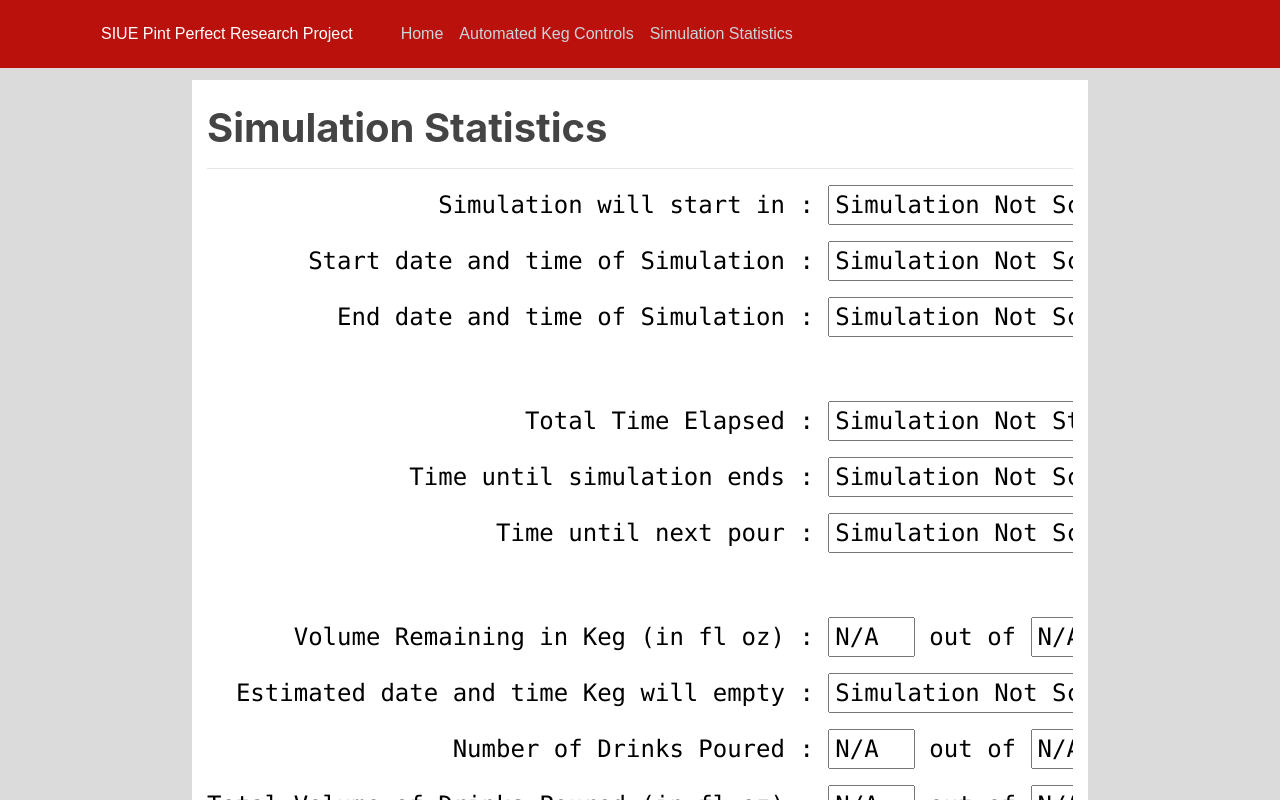
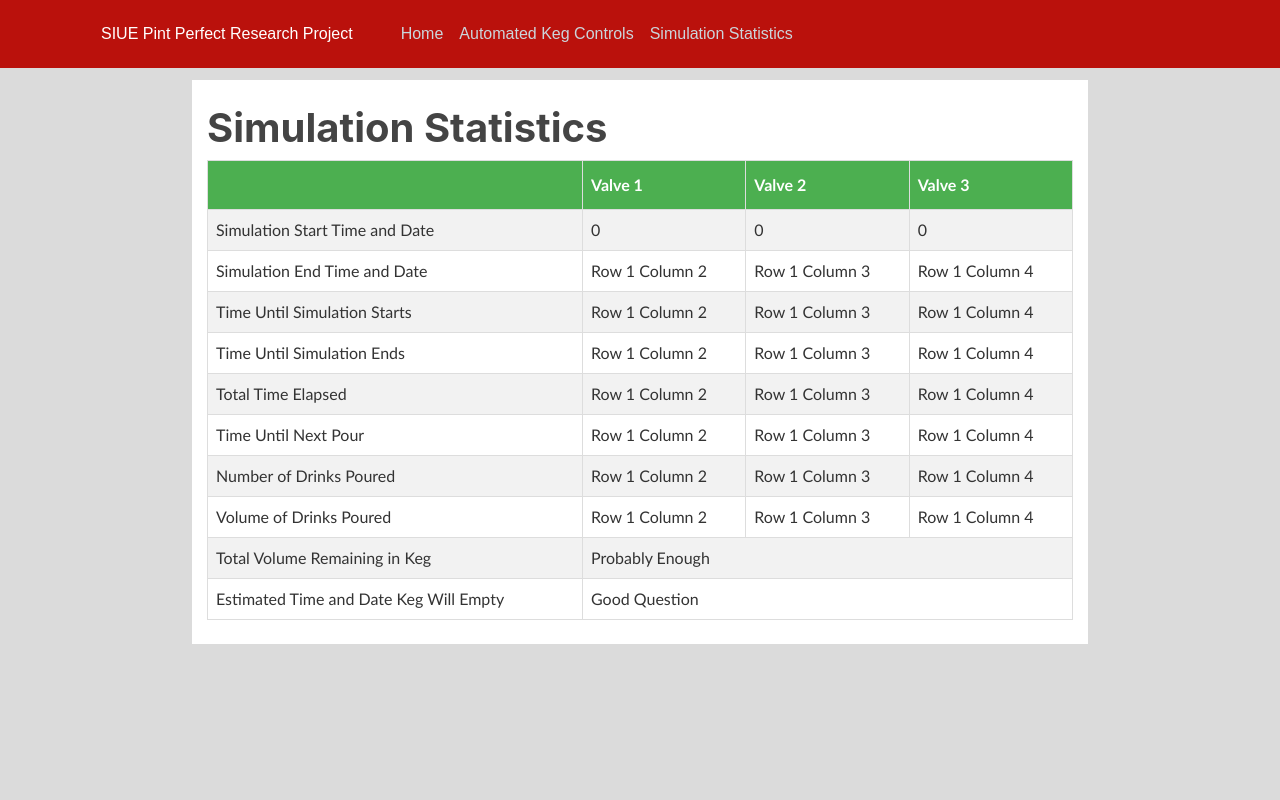
Before and after one commit to brjohns97/ece405-project, a Flask app: page /simulation in a window 1280 px wide. Run offline with Flask 2, Linux system fonts and the light colour scheme; parts of the project's set-up code (start-up, migrations or seed data) failed here and were passed over; some libraries are stand-ins or nearby versions.

Commit message:
added semaphores so valves do not pour at the same time. added table structure for displaying values. still needs to send all necesary values in @app.route(.simulation)

```diff
--- a/Projectex_V2/pprp/routes.py
+++ b/Projectex_V2/pprp/routes.py
@@ -1,22 +1,16 @@
-from flask import render_template, url_for, request, flash, redirect, Flask, request, jsonify
+from flask import render_template, url_for, flash, redirect, Flask, request, jsonify
 from pprp import app
 import requests
-from pprp.forms import PassMCForm, PassACForm, KegeratorForm
+from pprp.forms import KegeratorForm
 import datetime
 import operations
-import threading
 
 import RPi.GPIO as GPIO
 import time
 
-op1 = operations.Operations(17) #passing in the flow meter GPIO
-op1.keg_stuff['valve_GPIO']=18
-
-op2 = operations.Operations(27) #passing in the flow meter GPIO
-op2.keg_stuff['valve_GPIO']=23
-
-op3 = operations.Operations(22) #passing in the flow meter GPIO
-op3.keg_stuff['valve_GPIO']=24
+op1 = operations.Operations(17, 18) #passing in the flow meter GPIO and valve GPIO
+op2 = operations.Operations(27, 23) #passing in the flow meter GPIO and valve GPIO
+op3 = operations.Operations(22, 24) #passing in the flow meter GPIO and valve GPIO
 
 posts = [
     {
@@ -58,8 +52,8 @@
     {
         'author': 'Brad Johnson',
         'title': 'Created option to use 1-3 valves',
-        'content': 'The website now works with a maximum of 3 valves',
-        'date_posted': 'May 8, 2020'
+        'content': 'The website now works with 3 valves',
+        'date_posted': 'May 9, 2020'
     }
 ]
 
@@ -109,16 +103,34 @@
 
 @app.route('/_stuff', methods= ['GET'])
 def stuff():
-    dynamic_values = {
-            'time_until_next_pour': op1.keg_stuff['time_until_next_pour'],
-            'POURING': op1.keg_stuff['POURING'],
-            'START_CHECK': op1.keg_stuff['START_CHECK'],
-            'SCHEDULED_CHECK': op1.keg_stuff['SCHEDULED_CHECK'],
-            'drinks_poured': op1.keg_stuff['drinks_poured'],
-            'day': op1.keg_stuff['day'],
-            'volume_of_drinks': op1.keg_stuff['volume_of_drinks'],
-            'volume_of_keg_remaining': op1.keg_stuff['volume_of_keg_remaining'],
-            'volume_of_keg': op1.keg_stuff['volume_of_keg'],                  # not dynamic but needed for calculations
-            'datetime_of_next_pour': op1.keg_stuff['datetime_of_next_pour']
+    v1=getDynamicValues(op1);
+    v2=getDynamicValues(op2);
+    v3=getDynamicValues(op3);
+
+    dynamic_values={
+        'valve1':v1,
+        'valve2':v2,
+        'valve3':v3,
+        'volume_of_keg_remaining':operations.volume_of_keg_remaining,
+        'volume_of_keg':operations.volume_of_keg,
+        #keg volume total
+        #datetime keg empties (not dynamic actaully...)
+        'num_of_valves':3
     }
     return jsonify(dynamic_values=dynamic_values)
+
+
+def getDynamicValues(operation_num):
+    valve_num = {
+            'time_until_next_pour': operation_num.keg_stuff['time_until_next_pour'],
+            'POURING': operation_num.keg_stuff['POURING'],
+            'START_CHECK': operation_num.keg_stuff['START_CHECK'],
+            'SCHEDULED_CHECK': operation_num.keg_stuff['SCHEDULED_CHECK'],
+            'drinks': operation_num.keg_stuff['drinks'],    #not dynamic but needed for calculations
+            'drinks_poured': operation_num.keg_stuff['drinks_poured'],
+            'day': operation_num.keg_stuff['day'],
+            'volume_of_drinks': operation_num.keg_stuff['volume_of_drinks'],
+            'volume_of_drink': operation_num.keg_stuff['volume_of_drink'],
+            'datetime_of_next_pour': operation_num.keg_stuff['datetime_of_next_pour']
+    }
+    return valve_num
--- a/Projectex_V2/pprp/static/main.css
+++ b/Projectex_V2/pprp/static/main.css
@@ -141,7 +141,7 @@
     	width: 100%;
     	height: 100%;
     	top: 0;
-		background: #dbdbdb;
+		background-color: #dbdbdb;
     	left: 0;
     	z-index: 0;
 }
@@ -154,3 +154,52 @@
     position: relative;
     z-index: 1;
 }
+
+#keg_stats {
+  font-family: "Trebuchet MS", Arial, Helvetica, sans-serif;
+  border-collapse: collapse;
+  width: 100%;
+}
+
+#keg_stats td, #keg_stats th {
+  border: 1px solid #ddd;
+  padding: 8px;
+}
+
+#keg_stats tr:nth-child(even){background-color: #f2f2f2;}
+
+#keg_stats tr:hover {background-color: #ddd;}
+
+#keg_stats th {
+  padding-top: 12px;
+  padding-bottom: 12px;
+  text-align: left;
+  background-color: #4CAF50;
+  color: white;
+}
+
+input[class=display-datetime] {
+  width: 46%;
+  padding: 0px 5px;
+  box-sizing: border-box;
+  font-size:24px;
+  color:black;
+}
+input[class=display-number] {
+  width: 10%;
+  padding: 0px 5px;
+  box-sizing: border-box;
+  font-size:24px;
+  color:black;
+}
+input[class=display-time] {
+  width: 40%;
+  padding: 0px 5px;
+  box-sizing: border-box;
+  font-size:24px;
+  color:black;
+}
+.output-format{
+	color: black;
+	font-size:24px;
+}
--- a/Projectex_V2/pprp/templates/sim.html
+++ b/Projectex_V2/pprp/templates/sim.html
@@ -2,38 +2,10 @@
 {% block content %}
 
 	<body>
-		<style>
-			input[class=display-datetime] {
-			  width: 46%;
-			  padding: 0px 5px;
-			  box-sizing: border-box;
-			  font-size:24px;
-			  color:black;
-			}
-			input[class=display-number] {
-			  width: 10%;
-			  padding: 0px 5px;
-			  box-sizing: border-box;
-			  font-size:24px;
-			  color:black;
-			}
-			input[class=display-time] {
-			  width: 40%;
-			  padding: 0px 5px;
-			  box-sizing: border-box;
-			  font-size:24px;
-			  color:black;
-			}
-			.output-format{
-				color: black;
-				font-size:24px;
-			}
-
-		</style>
 		<br>
 		<h1> <b>Simulation Statistics</b> </h1>
-		<hr/>
-		<div>
+
+		<div style="display:none;">
 			<pre><span class="output-format">                Simulation will start in : </span><input class="display-time" id="sim-countdown" readonly="readonly"/></pre>
 
 			<pre><span class="output-format">       Start date and time of Simulation : </span><input class="display-datetime" id="sim-start-datetime" readonly="readonly"/></pre>
@@ -58,6 +30,8 @@
 			<pre><span class="output-format">                 Number of Drinks Poured : <input class="display-number" id="drinks-poured" readonly="readonly"/> out of </span><input class="display-number" id="drinks-total" readonly="readonly"/></pre>
 
 			<pre><span class="output-format">Total Volume of Drinks Poured (in fl oz) : <input class="display-number" id="drink-volume-poured" readonly="readonly"/> out of </span><input class="display-number" id="drink-volume-total" readonly="readonly"/></pre>
+
+		</div>
 		<div style="display:none;">
 			<pre><span class="output-format">                  Testing jQuery stuff : </span><input class="display-datetime" id="datetime_of_next_pour" readonly="readonly"/></pre>
 
@@ -65,8 +39,70 @@
 			<p id="POURING"></p>
 			<p id="SCHEDULED_CHECK"></p>
 		</div>
-
-		</div>
+		<table id="keg_stats">
+			<tr>
+				<th></td>
+				<th>Valve 1</td>
+				<th>Valve 2</td>
+				<th>Valve 3</td>
+			</tr>
+			<tr id="sstad">
+				<td>Simulation Start Time and Date</td>
+				<td id ="valve1">Row 1 Column 2</td>
+				<td id ="valve2">Row 1 Column 3</td>
+				<td id ="valve3">Row 1 Column 4</td>
+			</tr>
+			<tr id="setad">
+				<td>Simulation End Time and Date</td>
+				<td id ="valve1">Row 1 Column 2</td>
+				<td id ="valve2">Row 1 Column 3</td>
+				<td id ="valve3">Row 1 Column 4</td>
+			</tr>
+			<tr id="tuss">
+				<td>Time Until Simulation Starts</td>
+				<td id ="valve1">Row 1 Column 2</td>
+				<td id ="valve2">Row 1 Column 3</td>
+				<td id ="valve3">Row 1 Column 4</td>
+			</tr>
+			<tr id="tuse">
+				<td>Time Until Simulation Ends</td>
+				<td id ="valve1">Row 1 Column 2</td>
+				<td id ="valve2">Row 1 Column 3</td>
+				<td id ="valve3">Row 1 Column 4</td>
+			</tr>
+			<tr id="tte">
+				<td>Total Time Elapsed</td>
+				<td id ="valve1">Row 1 Column 2</td>
+				<td id ="valve2">Row 1 Column 3</td>
+				<td id ="valve3">Row 1 Column 4</td>
+			</tr>
+			<tr id="tunp">
+				<td>Time Until Next Pour</td>
+				<td id ="valve1">Row 1 Column 2</td>
+				<td id ="valve2">Row 1 Column 3</td>
+				<td id ="valve3">Row 1 Column 4</td>
+			</tr>
+			<tr id="nodp">
+				<td>Number of Drinks Poured</td>
+				<td id ="valve1">Row 1 Column 2</td>
+				<td id ="valve2">Row 1 Column 3</td>
+				<td id ="valve3">Row 1 Column 4</td>
+			</tr>
+			<tr id="vodp">
+				<td>Volume of Drinks Poured</td>
+				<td id ="valve1">Row 1 Column 2</td>
+				<td id ="valve2">Row 1 Column 3</td>
+				<td id ="valve3">Row 1 Column 4</td>
+			</tr>
+			<tr id="tvrik">
+				<td>Total Volume Remaining in Keg</td>
+				<td id ="keg" colspan="3">Probably Enough</td>
+			</tr>
+			<tr id="etadkwe">
+				<td>Estimated Time and Date Keg Will Empty</td>
+				<td id ="keg" colspan="3" >Good Question</td>
+			</tr>
+		</table>
 		<br>
 
 
@@ -118,41 +154,58 @@
 					'seconds': seconds
 				};
 			}
+
 			function convertDatetime(input) {
 				// Find the distance between now and the count down date
 				var output = new Date(input)
 				output = new Date(output.getTime() + 60000*output.getTimezoneOffset())
 				return output;
 			}
-			var yote;
-			var keg_volume_remaining;
-			var drinks_poured;
-			var drink_volume_poured;
-			var percent_keg_remaining;
-			// START OF PASSING VARIABLES
+
+
+			// START OF PASSING AND CALCULATING VARIABLES - using jQuery every 1 second
 			$SCRIPT_ROOT = {{ request.script_root|tojson|safe }};
 			function update_checks_and_other() {
 				$.getJSON($SCRIPT_ROOT+"/_stuff",
 					function(data) {
-						document.getElementById("POURING").value = data.dynamic_values.POURING;
+						for(i = 1; i <= data.dynamic_values.num_of_valves; i++){
+							switch(i){
+								case 1:
+									parseThis = data.dynamic_values.valve1;
+									valve_num = "valve1";
+									break;
+								case 2:
+									parseThis = data.dynamic_values.valve2;
+									valve_num = "valve2";
+									break;
+								case 3:
+									parseThis = data.dynamic_values.valve3;
+									valve_num = "valve3";
+									break;
+							}
+
+							document.getElementById("keg_stats").rows.namedItem("sstad").cells.namedItem(valve_num).innerHTML = parseThis.POURING;
 							document.getElementById("SCHEDULED_CHECK").value = data.dynamic_values.SCHEDULED_CHECK;
 							document.getElementById("START_CHECK").value = data.dynamic_values.START_CHECK;
 							document.getElementById("datetime_of_next_pour").value = data.dynamic_values.datetime_of_next_pour;
 							if(data.dynamic_values.SCHEDULED_CHECK==1){
 								document.getElementById("keg-volume-remaining").value  = Math.round(data.dynamic_values.volume_of_keg_remaining*10)/10;
-							document.getElementById("drinks-poured").value = data.dynamic_values.drinks_poured;
-							document.getElementById("drink-volume-poured").value = Math.round(data.dynamic_values.volume_of_drinks*10)/10;
+								document.getElementById("keg_stats").rows.namedItem("nodp").cells.namedItem(valve_num).innerHTML = parseThis.drinks + " of " + parseThis.drinks_poured;
+								document.getElementById("keg_stats").rows.namedItem("vodp").cells.namedItem(valve_num).innerHTML = Math.round(parseThis.volume_of_drinks*10)/10 + "oz of " + (parseThis.volume_of_drink*parseThis.drinks)+ "oz";
 								document.getElementById("percent-keg-remaining").innerHTML = Math.round((data.dynamic_values.volume_of_keg_remaining/data.dynamic_values.volume_of_keg)*10000)/100;
+							}
 						}
 					});
 			}
 			update_checks_and_other();
 			setInterval(update_checks_and_other, 1000);
 
+			// PASS IN STATIC VALUES UPON PAGE LOAD
 			if({{SCHEDULED_CHECK|tojson}}==1){
 				// static values
 				var simStartDatetime = convertDatetime({{ start_datetime_day|tojson }})
 				document.getElementById("sim-start-datetime").value = formatAMPM(simStartDatetime);
+				document.getElementById("keg_stats").rows.namedItem("sstad").cells.namedItem("valve1").innerHTML = formatAMPM(simStartDatetime);;
 				var simEndDatetime = convertDatetime({{ end_datetime_day|tojson }})
 				document.getElementById("sim-end-datetime").value = formatAMPM(simEndDatetime);
 				var emptyKegDatetime = convertDatetime({{ datetime_keg_empties|tojson }})
@@ -168,6 +221,7 @@
 			}else{
 				// static values
 				document.getElementById("sim-start-datetime").value = "Simulation Not Scheduled";
+				document.getElementById("keg_stats").rows.namedItem("sstad").cells.namedItem("valve1").innerHTML = "Simulation Not Scheduled";
 				document.getElementById("sim-end-datetime").value = "Simulation Not Scheduled";
 				document.getElementById("keg-volume-total").value = "N/A";
 				document.getElementById("drinks-total").value = "N/A";
@@ -180,7 +234,8 @@
 				document.getElementById("drink-volume-poured").value = "N/A";
 				document.getElementById("percent-keg-remaining").innerHTML = "N/A";
 			}
-			// TIMER FUNCTION
+
+			// TIMER FUNCTION FOR TUSS TUSE TTE TUNP
 			setInterval(function x() {
 				// import start date and time, then adjust for time-zone
 				var countDownToStart = convertDatetime({{ start_datetime_day|tojson }})
```
Also changed, not shown: Projectex_V2/pprp/operations.py (+22 -21 lines), Projectex_V2/pprp/static/app.js (deleted, +0 -34 lines), flowclass.py (added, +38 -0 lines), testing_code.py (+17 -22 lines), 5 other files. Lines whose indentation alone changed are shown as unchanged.
